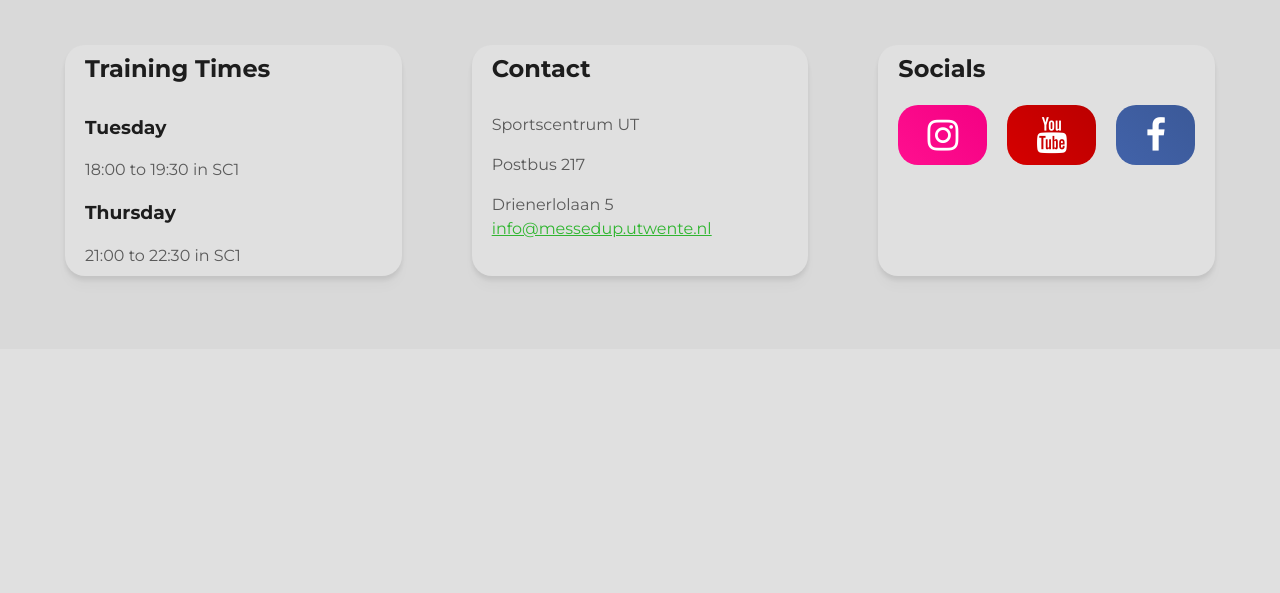
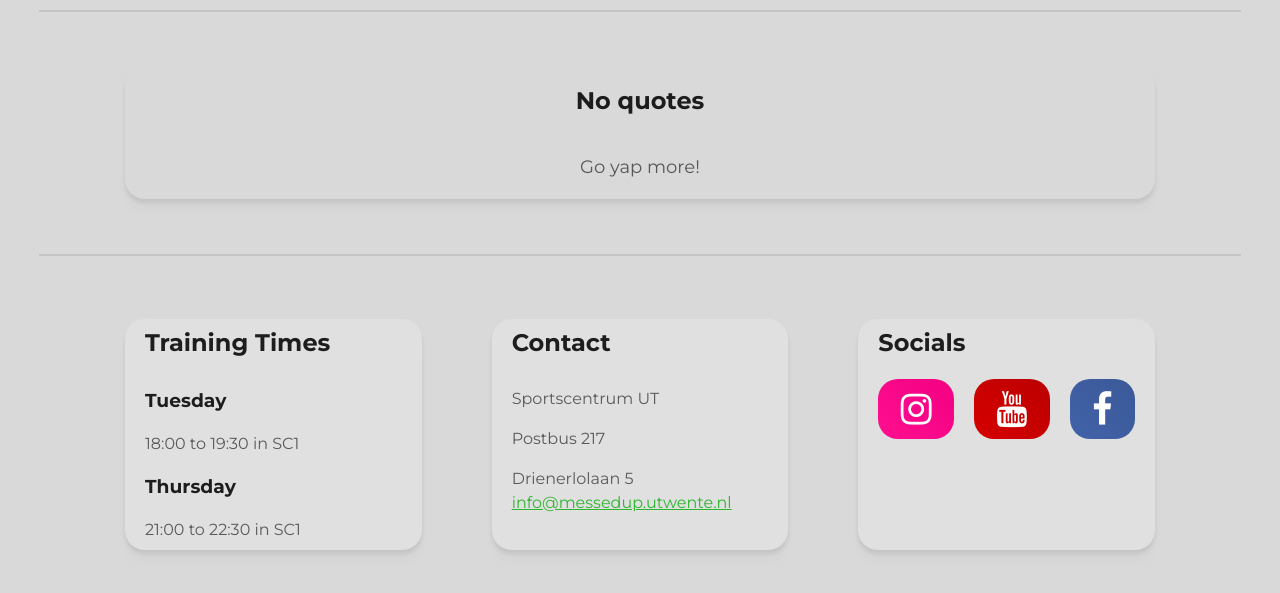
Before and after one commit to QuirijndeGroen/MessedUpSite, a Django app: page /publicactivity/1/ in a window 1280 px wide. Shown: the part 451-1044 px from the top of the page. Before the commit the page ends 734 px from the top, so only its background shows below. Run offline with Django 5.2, Linux system fonts and the light colour scheme; data that the repository does not hold is empty.

Commit message:
Random quotes are now displayed as a block next to the content or below the content depending on screen width.

```diff
--- /dev/null
+++ b/MessedUpSite/apps/quotes/context_processors.py
@@ -0,0 +1,9 @@
+from django.http import HttpRequest
+
+from .models import Quote
+
+
+def random_quote(request: HttpRequest):
+    """Inject a random quote into every template context."""
+    quote = Quote.objects.order_by("?").first()
+    return {"quote": quote}
--- a/MessedUpSite/settings.py
+++ b/MessedUpSite/settings.py
@@ -70,6 +70,7 @@ TEMPLATES = [
                 "django.template.context_processors.request",
                 "django.contrib.auth.context_processors.auth",
                 "django.contrib.messages.context_processors.messages",
+                "MessedUpSite.apps.quotes.context_processors.random_quote",
             ],
         },
     },
--- a/MessedUpSite/static/css/footer.css
+++ b/MessedUpSite/static/css/footer.css
@@ -15,8 +15,7 @@
 }
 
 .footer-layout {
-  max-width: var(--site-width);
-  width: 100%;
+  width: 90%;
   display: flex;
   justify-content: space-between;
   align-items: stretch;
--- a/MessedUpSite/static/css/quotes.css
+++ b/MessedUpSite/static/css/quotes.css
@@ -1,11 +1,4 @@
 @import 'styles.css';
-
-.card-list {
-  display: flex;
-  flex-direction: column;
-  gap: 20px;
-  width: 90%;
-}
 
 .search {
   width: 30%;
@@ -32,25 +25,19 @@
   border: none;
 }
 
-.card {
-  display: flex;
-  flex-direction: column;
-  padding: 0;
-  margin: 25px;
-  overflow: hidden;
-}
+
 
 /*===============================
                Items
   ===============================*/
 
-.item {
+.quote {
   width: 100%;
   display: grid;
   margin: 0;
 }
 
-.item-text {
+.quote-text {
   text-align: left;
   overflow: hidden;
   text-overflow: ellipsis;
@@ -58,91 +45,38 @@
   text-align: center;
 }
 
-.item-info {
+.quote-info {
   padding: 0 20px;
   align-self: center;
 }
 
-/*========== Side Image =========*/
 
-@media only screen and (min-width: 600px) {
-  .img-side {
-    grid-template-columns: 30vh auto auto;
-    grid-template-rows: auto auto 20px;
-    /* 74 px for button */
+.quote-box {
+  width: 90%;
+  margin: 0;
+  padding: 0;
+}
+
+@media only screen and (max-width: 1400px) {
+  .quote-box {
+    position: relative;
   }
 
-  .img-side .item-image {
-    max-width: 60vh;
-    grid-row: span 3 / span 3;
-    grid-column-start: 1;
-    grid-row-start: 1;
-  }
-
-  .img-side .item-text {
-    grid-column-start: 2;
-    grid-column: span 2 / span 2;
-    grid-row-start: 1;
-  }
-
-  .img-side .item-button {
-    grid-column-start: 3;
-    grid-row-start: 2;
-    padding-bottom: 8px;
-  }
-
-  .img-side .item-info {
-    grid-row-start: 2;
-    grid-column-start: 2;
+  .sep-quote {
+    display: block;
   }
 }
 
-@media only screen and (max-width: 600px) {
-  .img-side {
-    grid-template-columns: auto auto;
-    grid-template-rows: auto auto 74px;
+@media only screen and (min-width: 1400px) {
+  .quote-box {
+    position: absolute;
+    right: 0%;
+    top: 25%;
+    width: calc((100% - var(--site-width)) / 2 - 40px);
+    transform: translateX(-20px);
   }
 
-  .img-side .item-image {
-    grid-row-start: 1;
-    grid-column: span 2 / span 2;
-  }
-
-  .img-side .item-text {
-    grid-row-start: 2;
-    grid-column: span 2 / span 2;
-  }
-
-  .img-side .item-button {
-    grid-row-start: 3;
-
-    padding-bottom: 8px;
-  }
-
-  .img-side .item-info {
-    grid-row-start: 3;
+  .sep-quote {
+    display: none;
   }
 }
-
-
-
-.registrationlists {
-  display: none;
-  opacity: 0;
-  transition: var(--transition);
-  margin-bottom: 32px;
-}
-
-.registrationlists.show {
-  display: block;
-  opacity: 1;
-}
-
-
-.registrationlist-text {
-  display: flex;
-  flex-direction: row;
-  justify-content: space-between;
-  align-items: flex-start;
-  padding: 0 20px;
-}
--- a/MessedUpSite/templates/accounts/members.html
+++ b/MessedUpSite/templates/accounts/members.html
@@ -220,7 +220,7 @@
   {% url 'newquote' as newquote_url %}
   <a class="member-link"
     href="{{ newquote_url }}"
-    target="_blank">Add a quote!</a>
+    target="_self">Add a quote!</a>
 </div>
 <script rel="text/javascript" src="{% static 'js/carousel.js' %}"></script>
 {% endblock %}
--- a/MessedUpSite/templates/base.html
+++ b/MessedUpSite/templates/base.html
@@ -24,10 +24,14 @@
             {% block content %}
 
             {% endblock %}
+
+            {% include "quote.html" %}
+
+            {% include "footer.html" %}
         </div>
     </main>
 
-    {% include "footer.html" %}
+
 </body>
 
 </html>
--- a/MessedUpSite/templates/footer.html
+++ b/MessedUpSite/templates/footer.html
@@ -6,7 +6,7 @@
 </head>
 
 <footer id="footer">
-  <div class="sep-line" style="margin-bottom: 20px"></div>
+  <div class="sep-line" style="margin: 30px 0"></div>
   <div class="cards footer-layout">
     <div class="card text-list">
       <h2 style="padding-bottom: 12px">Training Times</h2>
--- /dev/null
+++ b/MessedUpSite/templates/quote.html
@@ -0,0 +1,34 @@
+{% load static %}
+
+<head>
+  <link rel="stylesheet" href="{% static "css/quotes.css" %}">
+</head>
+
+
+<div class="sep-line sep-quote" style="margin: 30px 0;"></div>
+
+<ul class="quote-box">
+
+  {% if quote is not None %}
+
+  <div class="card bg quote">
+    <div class="quote-text">
+      <h2 style="text-wrap: balance;">{{ quote.text }}</h2>
+      <p style="font: var(--p1); text-align: center; color: var(--text-strong);">
+          {{ quote.person }}
+      </p>
+    </div>
+  </div>
+
+  {% else %}
+
+  <div class="card quote-text center">
+    <h2>No quotes</h2>
+    <p style="font: var(--p1);">
+        Go yap more!
+    </p>
+  </div>
+
+  {% endif %}
+
+</ul>
--- a/MessedUpSite/templates/quotes.html
+++ b/MessedUpSite/templates/quotes.html
@@ -18,8 +18,8 @@
 
     {% for quote in quotes %}
 
-    <div class="card item bg quote">
-      <div class="item-text">
+    <div class="card bg quote">
+      <div class="quote-text">
         <h2 style="text-wrap: balance;">{{ quote.text }}</h2>
         <p style="font: var(--p1); text-align: center; color: var(--text-strong);">
             {{ quote.person }}
@@ -29,7 +29,7 @@
 
     {% empty %}
 
-    <div class="card item-text center">
+    <div class="card quote-text center">
       <h2>No quotes</h2>
       <p style="font: var(--p1);">
           Go yap more!
```
Also changed, not shown: MessedUpSite/apps/quotes/views.py (line endings or trailing spaces).
